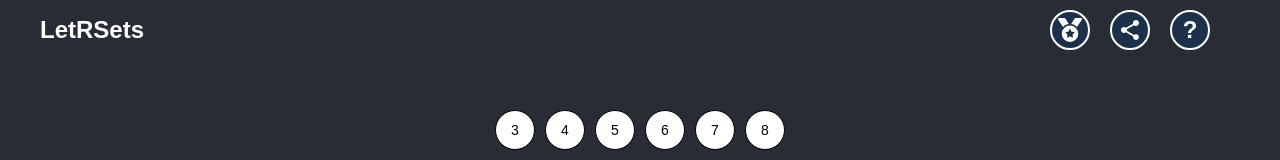
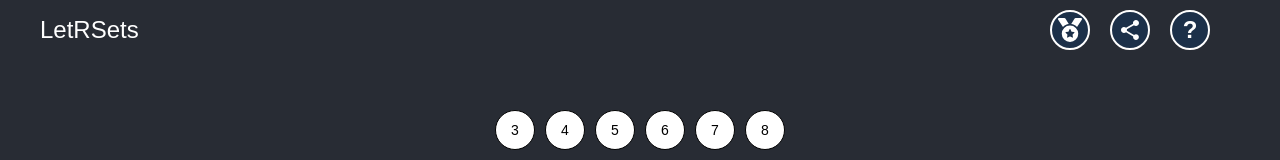
Before and after one commit to robertsbaer/letrsets, a React (Create React App) app: page / in a window 1280 px wide. Shown: the top 160 px of the page. Built offline with nearby package versions, Linux system fonts and the light colour scheme.

Commit message:
speed improvement

```diff
--- a/public/index.html
+++ b/public/index.html
@@ -2,7 +2,7 @@
 <html lang="en">
 <head>
     <!-- Google tag (gtag.js) -->
-    <script async src="https://www.googletagmanager.com/gtag/js?id=G-CHSVPT0K7L"></script>
+    <script defer src="https://www.googletagmanager.com/gtag/js?id=G-CHSVPT0K7L"></script>
     <script>
       window.dataLayer = window.dataLayer || [];
       function gtag(){dataLayer.push(arguments);}
--- a/src/NavBar.css
+++ b/src/NavBar.css
@@ -57,8 +57,7 @@
 
 .game-title {
   color: white;
-  font-family: 'Arial', sans-serif;
-  font-size: 24px;
+  font: 24px 'Arial', sans-serif; /* Combined font properties */
 }
 
 .modal {
--- a/src/NavBar.js
+++ b/src/NavBar.js
@@ -61,7 +61,7 @@ function NavBar() {
 
   return (
     <div className="NavBar">
-      <h1 className="game-title">LetRSets</h1>
+      <h1 class="game-title">LetRSets</h1>
       <div className="points-and-instructions">
         <button
           onClick={handleOpenShareModalPoints}
```
